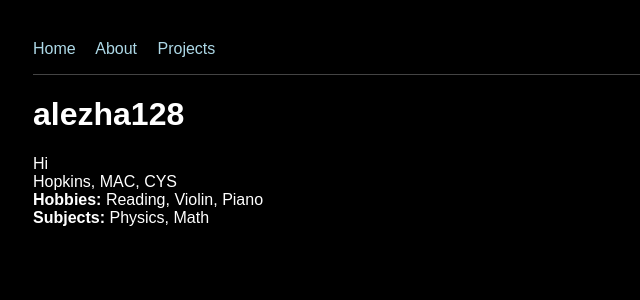
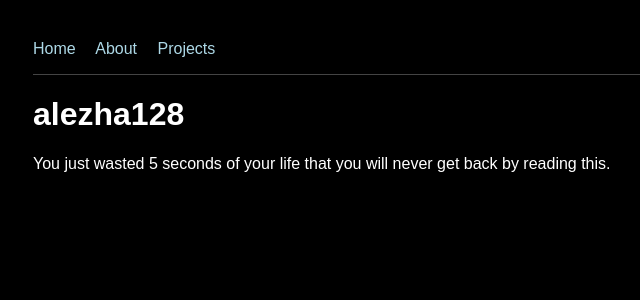
Before and after one commit to alezha128/alezha128.github.io, a Jekyll site: the page built from index.md, in a window 1280 px wide. Shown: the top 300 px of the page, without its empty margins (7-647 px from the left). Built offline with Jekyll 4.4.1, drawn with Linux system fonts in a browser that asks for light colours.

Commit message:
Update index.md

```diff
--- a/index.md
+++ b/index.md
@@ -5,7 +5,4 @@ title: Home
 
 # alezha128
 
-Hi
-Hopkins, MAC, CYS
-**Hobbies:** Reading, Violin, Piano
-**Subjects:** Physics, Math
+You just wasted 5 seconds of your life that you will never get back by reading this.
```
